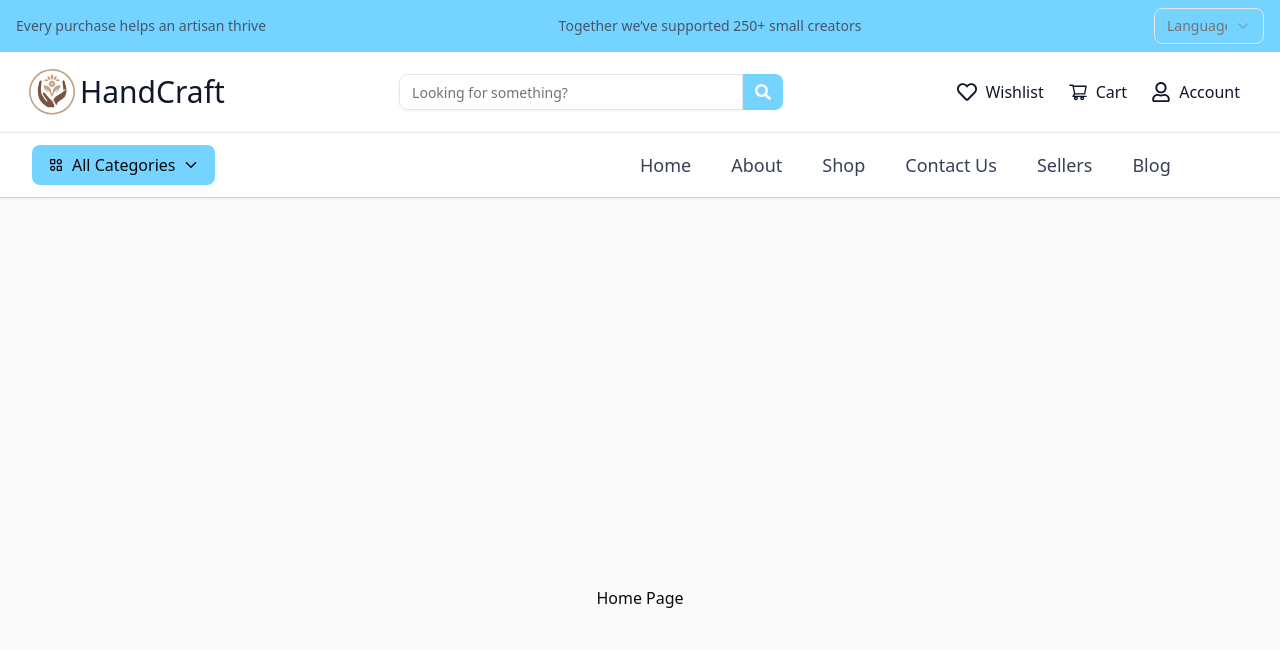
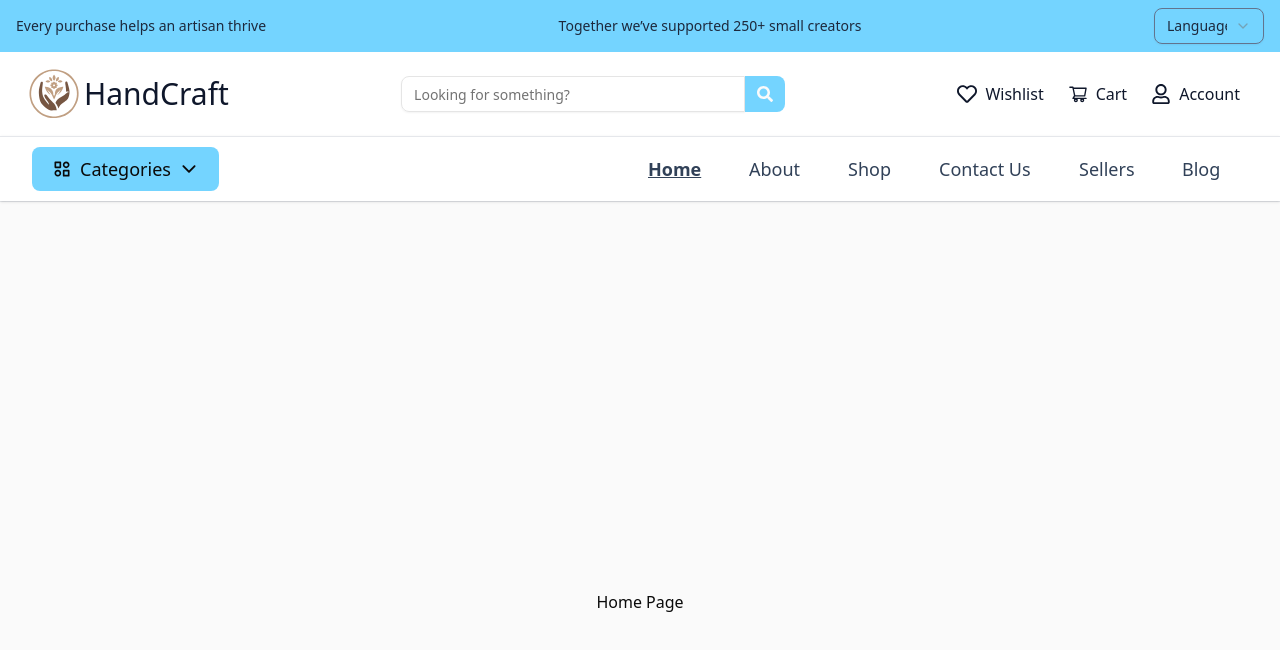
Before and after one commit to cristhina23/Handcrafted-Haven, a Next.js app: page / in a window 1280 px wide. Shown: the top 650 px of the page. Built offline with nearby package versions, Linux system fonts and the light colour scheme.

Commit message:
creating responsive version of the header

```diff
--- a/app/(componentes)/Header/header-botton/AllCategoriesBtn.tsx
+++ b/app/(componentes)/Header/header-botton/AllCategoriesBtn.tsx
@@ -13,15 +13,27 @@ import Image from "next/image";
 export default function AllCategoriesBtn() {
   return (
     <DropdownMenu>
-      <DropdownMenuTrigger className="flex items-center gap-2 px-4 py-2 bg-sky-300 rounded-md hover:bg-sky-400">
-        <BiCategoryAlt />
-        All Categories
-        <IoIosArrowDown />
+      <DropdownMenuTrigger
+        className="
+          flex items-center gap-2
+          px-3 py-2
+          sm:px-4 sm:py-2
+          md:px-5 md:py-2
+          bg-sky-300 rounded-md hover:bg-sky-400
+          text-sm sm:text-base md:text-lg
+        "
+      >
+        <BiCategoryAlt className="text-base sm:text-lg md:text-xl" />
+
+
+        <span className="hidden xs:inline sm:inline">Categories</span>
+
+        <IoIosArrowDown className="text-base sm:text-lg md:text-xl" />
       </DropdownMenuTrigger>
 
       <DropdownMenuContent className="p-2 w-60">
         {/* LABEL */}
-        <DropdownMenuItem className="flex items-center justify-between gap-8 text-lg
+        <DropdownMenuItem className="flex items-center justify-between gap-8 text-lg  dropdownItem
                      hover:bg-sky-200/70 hover:text-sky-700 cursor-pointer rounded-md p-2 hover:font-semibold">
           Jewelry
           <Image
@@ -36,7 +48,7 @@ export default function AllCategoriesBtn() {
 
         {/* ITEMS */}
         <DropdownMenuItem
-          className="flex items-center justify-between gap-8 text-lg
+          className="flex items-center justify-between gap-8 text-lg dropdownItem
                      hover:bg-sky-200/70 hover:text-sky-700 cursor-pointer rounded-md p-2 hover:font-semibold"
         >
           Home-Decor
@@ -51,7 +63,7 @@ export default function AllCategoriesBtn() {
         <DropdownMenuSeparator />
 
         <DropdownMenuItem
-          className="flex items-center justify-between gap-8 text-lg
+          className="flex items-center justify-between gap-8 text-lg dropdownItem
                      hover:bg-sky-200/70 hover:text-sky-700 cursor-pointer rounded-md p-2 hover:font-semibold"
         >
           Textile
@@ -67,7 +79,7 @@ export default function AllCategoriesBtn() {
 
         <DropdownMenuItem
           className="flex items-center justify-between gap-8 text-lg
-                     hover:bg-sky-200/70 hover:text-sky-700 cursor-pointer rounded-md p-2 hover:font-semibold"
+                     hover:bg-sky-200/70 hover:text-sky-700 cursor-pointer rounded-md p-2 hover:font-semibold dropdownItem"
         >
           Accessories
           <Image
@@ -81,7 +93,7 @@ export default function AllCategoriesBtn() {
         <DropdownMenuSeparator />
 
         <DropdownMenuItem
-          className="flex items-center justify-between gap-8 text-lg
+          className="flex items-center justify-between gap-8 text-lg dropdownItem
                      hover:bg-sky-200/70 hover:text-sky-700 cursor-pointer rounded-md p-2 hover:font-semibold"
         >
           Art
--- a/app/(componentes)/Header/header-botton/CategoryMenu.tsx
+++ b/app/(componentes)/Header/header-botton/CategoryMenu.tsx
@@ -1,20 +1,43 @@
-import Link from "next/link"
+import Link from "next/link";
+import { usePathname } from "next/navigation";
 
-// components/CategoryMenu.tsx
-const categories = ['Home', 'About', 'Shop', 'Contact Us', 'Sellers', 'Blog']
+const categories = [
+  { name: "Home", path: "/" },
+  { name: "About", path: "/about" },
+  { name: "Shop", path: "/shop" },
+  { name: "Contact Us", path: "/contact" },
+  { name: "Sellers", path: "/sellers" },
+  { name: "Blog", path: "/blog" },
+];
 
 export default function CategoryMenu() {
+  const pathname = usePathname();
+
   return (
-    <nav className="w-2/4 flex gap-10 overflow-x-auto whitespace-nowrap text-sm font-medium text-gray-700">
-      {categories.map((cat) => (
-        <Link
-          key={cat}
-          href="#"
-          className= " font-medium text-lg  hover:text-sky-500 transition-colors"
-        >
-          {cat}
-        </Link>
-      ))}
+    <nav className="hidden md:flex w-2/4">
+      <ul className="flex gap-8 overflow-x-auto whitespace-nowrap text-lg font-medium text-slate-700">
+        {categories.map((cat) => {
+          const isActive = pathname === cat.path;
+
+          return (
+            <li key={cat.name}>
+              <Link
+                href={cat.path}
+                className={`
+                  inline-block px-2 transition-colors transition-transform duration-300
+                  leading-none will-change-transform origin-center
+                  ${isActive
+                    ? "font-semibold underline hover:scale-110 hover:text-sky-800"
+                    : "hover:scale-110 hover:text-sky-800"
+                  }
+                `}
+              >
+                {cat.name}
+              </Link>
+            </li>
+          );
+        })}
+      </ul>
     </nav>
-  )
+  );
 }
--- a/app/(componentes)/Header/header-botton/HeaderBoton.tsx
+++ b/app/(componentes)/Header/header-botton/HeaderBoton.tsx
@@ -2,6 +2,7 @@
 import AllCategoriesBtn from './AllCategoriesBtn'
 import AllCategoriesButton from './AllCategoriesBtn'
 import CategoryMenu from './CategoryMenu'
+import UserActions from '../header-middle/UserActions'
 
 export default function HeaderBottom() {
   return (
@@ -9,6 +10,10 @@ export default function HeaderBottom() {
       <div className="max-w-7xl mx-auto px-4 sm:px-6 lg:px-8 flex items-center justify-between gap-6 h-16">
         <AllCategoriesBtn />
         <CategoryMenu />
+
+        <div className="md:hidden">
+          <UserActions />
+        </div>
       </div>
     </div>
   )
--- a/app/(componentes)/Header/header-middle/HeaderMiddle.tsx
+++ b/app/(componentes)/Header/header-middle/HeaderMiddle.tsx
@@ -10,7 +10,9 @@ export default function HeaderMiddle() {
         <h2 className=" text-xl md:text-2xl lg:text-3xl text-slate-900">HandCraft</h2>
       </div>
       <SearchBar />
-      <UserActions />
+      <div className="hidden md:flex">
+        <UserActions />
+      </div>
     </div>
   );
 }
--- a/app/(componentes)/Header/header-middle/Logo.tsx
+++ b/app/(componentes)/Header/header-middle/Logo.tsx
@@ -14,11 +14,9 @@ export default function Logo({ className = "" }: LogoProps) {
         width={200}
         height={200}
         className="
-          h-6 w-auto
-          sm:h-8
-          md:h-10
-          lg:h-12
-          xl:h-14
+          w-[70px]
+          md:w-[60px]
+          h-auto
         "
         priority
       />
--- a/app/(componentes)/Header/header-top/HeaderTop.tsx
+++ b/app/(componentes)/Header/header-top/HeaderTop.tsx
@@ -6,7 +6,7 @@ function HeaderTop() {
     <div
       className="
         hidden md:flex
-        w-full bg-sky-300 text-slate-600 text-sm px-4 py-2
+        w-full bg-sky-300 text-slate-800 text-sm px-4 py-2
         flex-col md:flex-row md:justify-between md:items-center gap-1
       "
     >
--- a/app/(componentes)/Header/header-top/LanguageSelector.tsx
+++ b/app/(componentes)/Header/header-top/LanguageSelector.tsx
@@ -13,8 +13,8 @@ type LanguageSelectorProps = {
 function LanguageSelector({ defaultLang = "en" }: LanguageSelectorProps) {
   return (
     <Select>
-      <SelectTrigger className="w-[110px]">
-        <SelectValue placeholder="Language" />
+      <SelectTrigger className="w-[110px] text-gray-900 border-slate-500 outline-none focus:outline-none focus:ring-2 focus:ring-[#6EBADD] focus:border-[#6EBADD] data-[placeholder]:text-slate-800">
+        <SelectValue placeholder="Language"  />
       </SelectTrigger>
       <SelectContent>
         <SelectItem value="en">English</SelectItem>
--- a/app/globals.css
+++ b/app/globals.css
@@ -141,3 +141,8 @@ h1, h2, h3, h4, h5, h6 {
   }
 
 }
+
+.dropdownItem:hover {
+  background-color: #bae6fd !important;
+  color: #0369a1 !important;
+}
```
